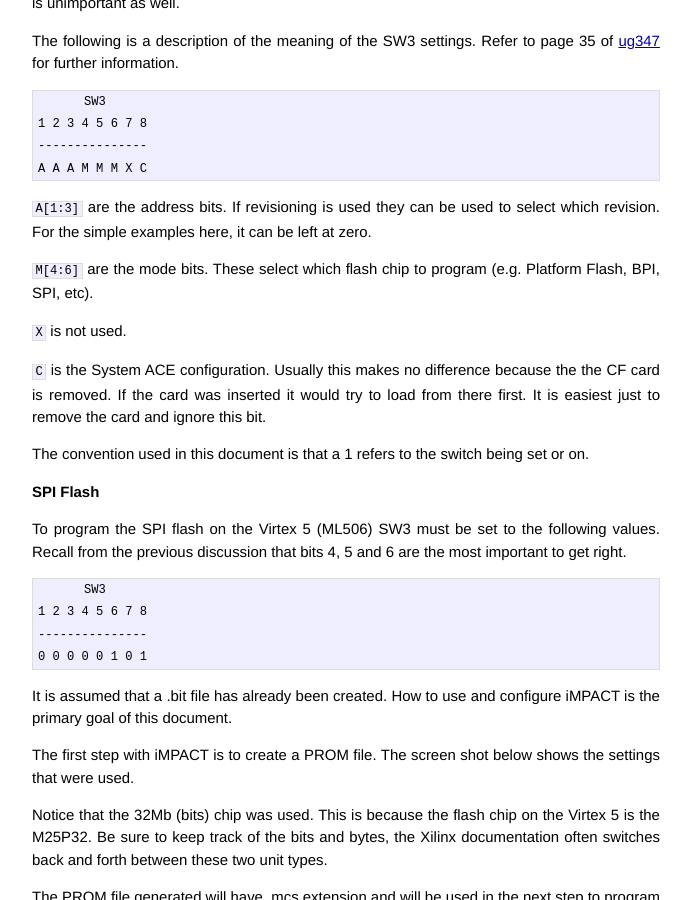
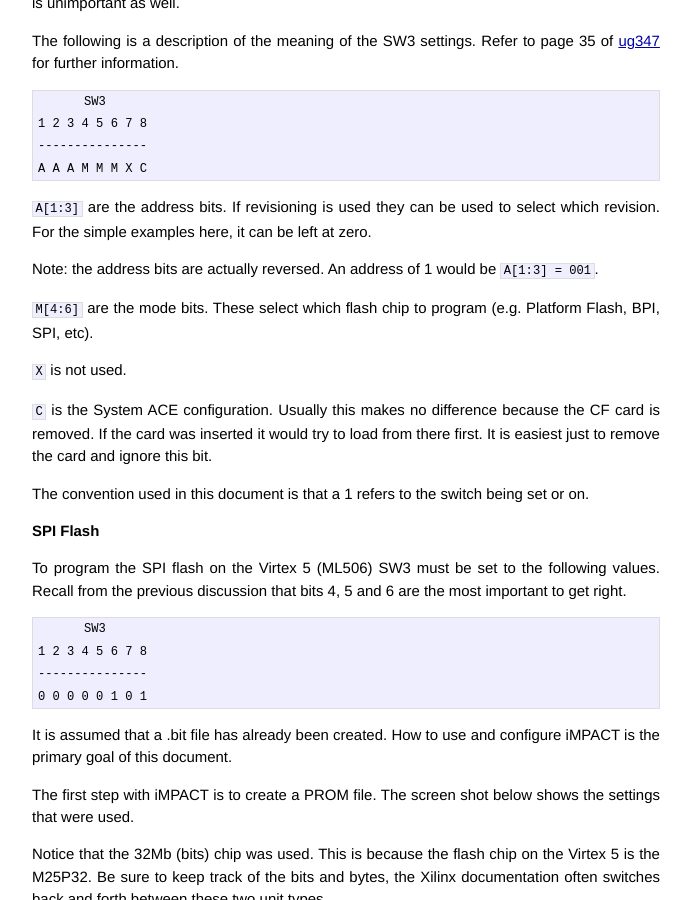
Before and after one commit to jmahler/jmahler.github.io, a Jekyll site: the page built from _posts/2013-07-09-flash_virtex5.md, in a window 1280 px wide and 900 px high, scrolled down 695 px. Shown: the whole window, without its empty margins (294-985 px from the left). Built offline with Jekyll 4.4.1, drawn with Linux system fonts in a browser that asks for light colours; Markdown is read by kramdown in place of the engine named in the settings.

Commit message:
added note about address order on SW3

```diff
--- a/_posts/2013-07-09-flash_virtex5.md
+++ b/_posts/2013-07-09-flash_virtex5.md
@@ -51,13 +51,16 @@ Refer to page 35 of [ug347][ug347] for further information.
 used to select which revision.  For the simple examples here, it
 can be left at zero.
 
+Note: the address bits are actually reversed.
+An address of 1 would be `A[1:3] = 001`.
+
 `M[4:6]` are the mode bits.  These select which flash chip to program
 (e.g. Platform Flash, BPI, SPI, etc).
 
 `X` is not used.
 
 `C` is the System ACE configuration.  Usually this makes no difference
-because the the CF card is removed.  If the card was inserted it would
+because the CF card is removed.  If the card was inserted it would
 try to load from there first.  It is easiest just to remove the card
 and ignore this bit.
 
```
